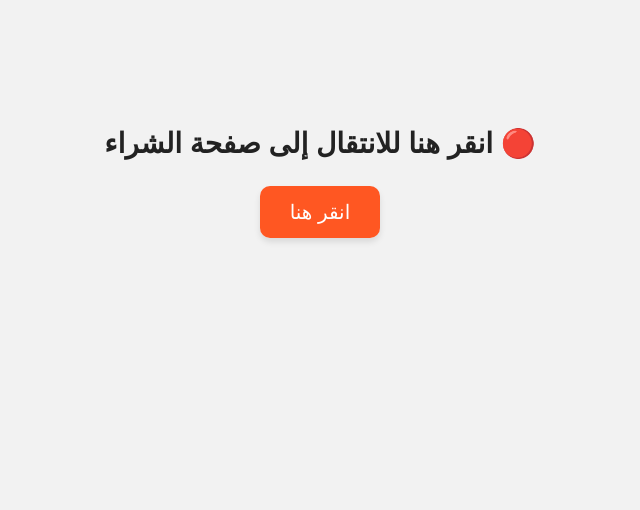
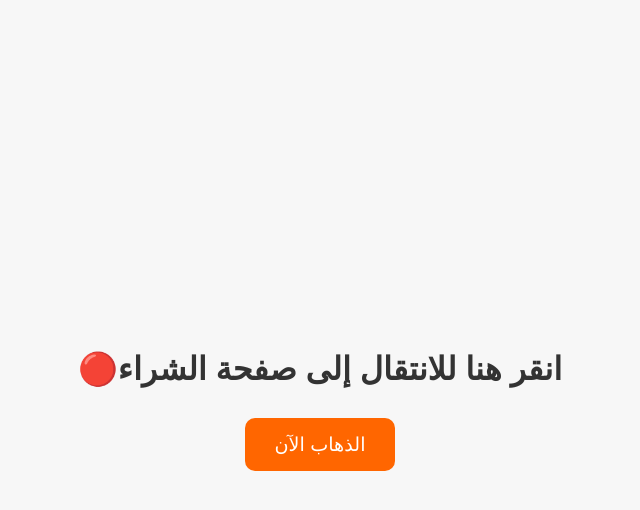
Before and after one commit to Cubox-sa/Cubox.sa, a plain HTML site: page index.html in a window 1280 px wide. Shown: the whole page, without its empty margins (320-960 px from the left). Drawn offline with Linux system fonts and the light colour scheme.

Commit message:
index.html

```diff
--- a/index.html
+++ b/index.html
@@ -1,37 +1,53 @@
-
 <!DOCTYPE html>
 <html lang="ar" dir="rtl">
 <head>
   <meta charset="UTF-8">
-    <title>صفحة الشراء</title>
+  <meta name="viewport" content="width=device-width, initial-scale=1.0">
+  <title>الانتقال لصفحة الشراء</title>
   <style>
     body {
+      margin: 0;
+      padding: 0;
+      height: 100vh;
+      background-color: #f7f7f7;
       font-family: Arial, sans-serif;
+      display: flex;
+      justify-content: center;
+      align-items: center;
       text-align: center;
-            background-color: #f2f2f2;
-            padding-top: 100px;
+      direction: rtl;
     }
+
+    .container {
+      padding: 20px;
+    }
+
     h1 {
-            font-size: 28px;
-            color: #222;
-            margin-bottom: 40px;
+      font-size: 2rem;
+      margin-bottom: 30px;
+      color: #333;
     }
+
     a.button {
-            background-color: #ff5722;
+      display: inline-block;
+      padding: 15px 30px;
+      font-size: 1.2rem;
+      background-color: #ff6600;
       color: white;
-            padding: 15px 30px;
+      border-radius: 10px;
       text-decoration: none;
-            font-size: 20px;
-            border-radius: 10px;
-            box-shadow: 0 4px 6px rgba(0,0,0,0.1);
+      transition: background-color 0.3s ease;
     }
+
     a.button:hover {
-            background-color: #e64a19;
+      background-color: #e65c00;
     }
   </style>
 </head>
 <body>
-    <h1>🔴 انقر هنا للانتقال إلى صفحة الشراء</h1>
-    <a class="button" href="https://linktr.ee/TechReviews.sa" target="_blank">انقر هنا</a>
+  <div class="container">
+    <h1>انقر هنا للانتقال إلى صفحة الشراء🔴</h1>
+    <a class="button" href="https://share.temu.com/العرض-حقتك" target="_blank">الذهاب الآن</a>
+  </div>
 </body>
 </html>
```
Lines whose indentation alone changed are shown as unchanged.
